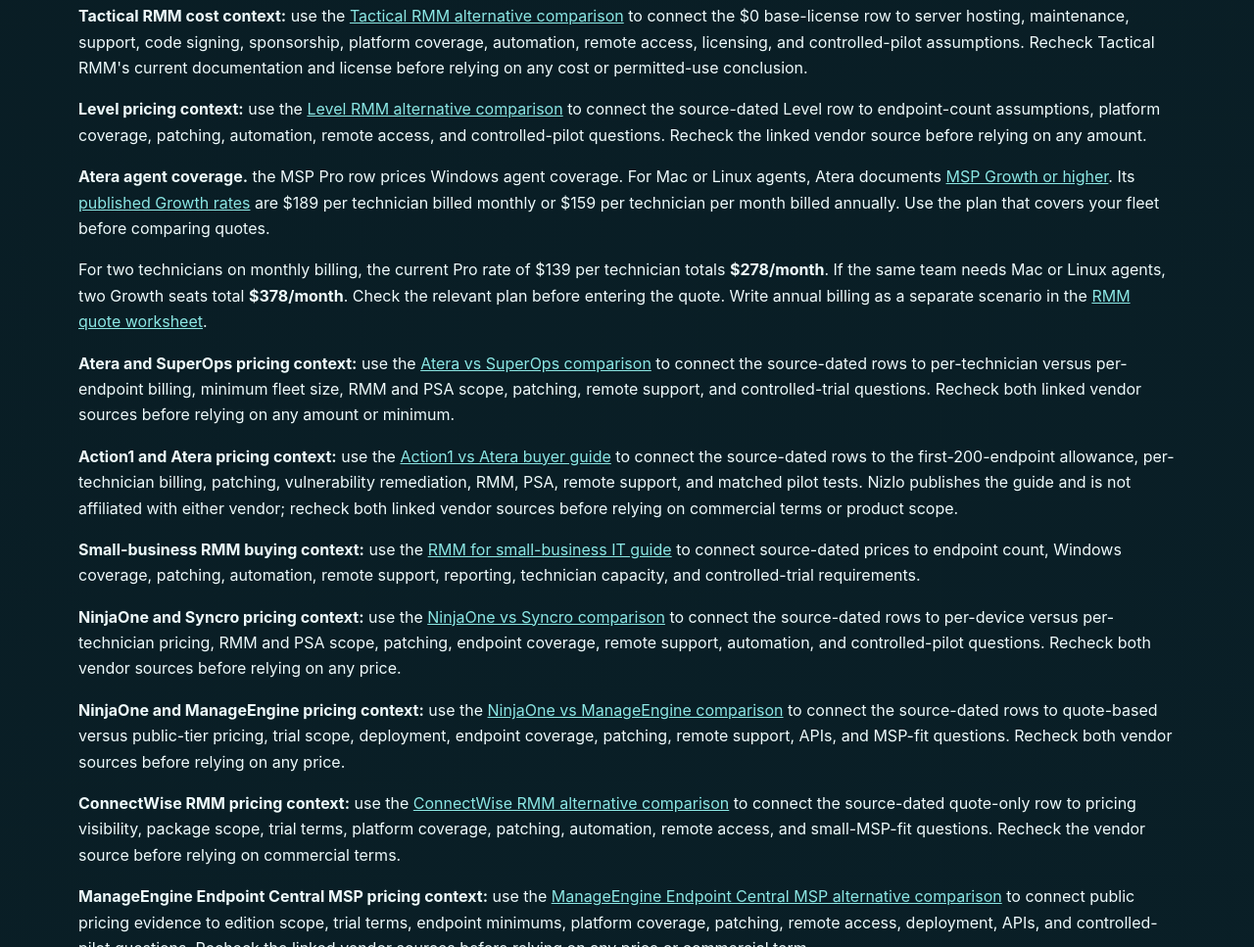
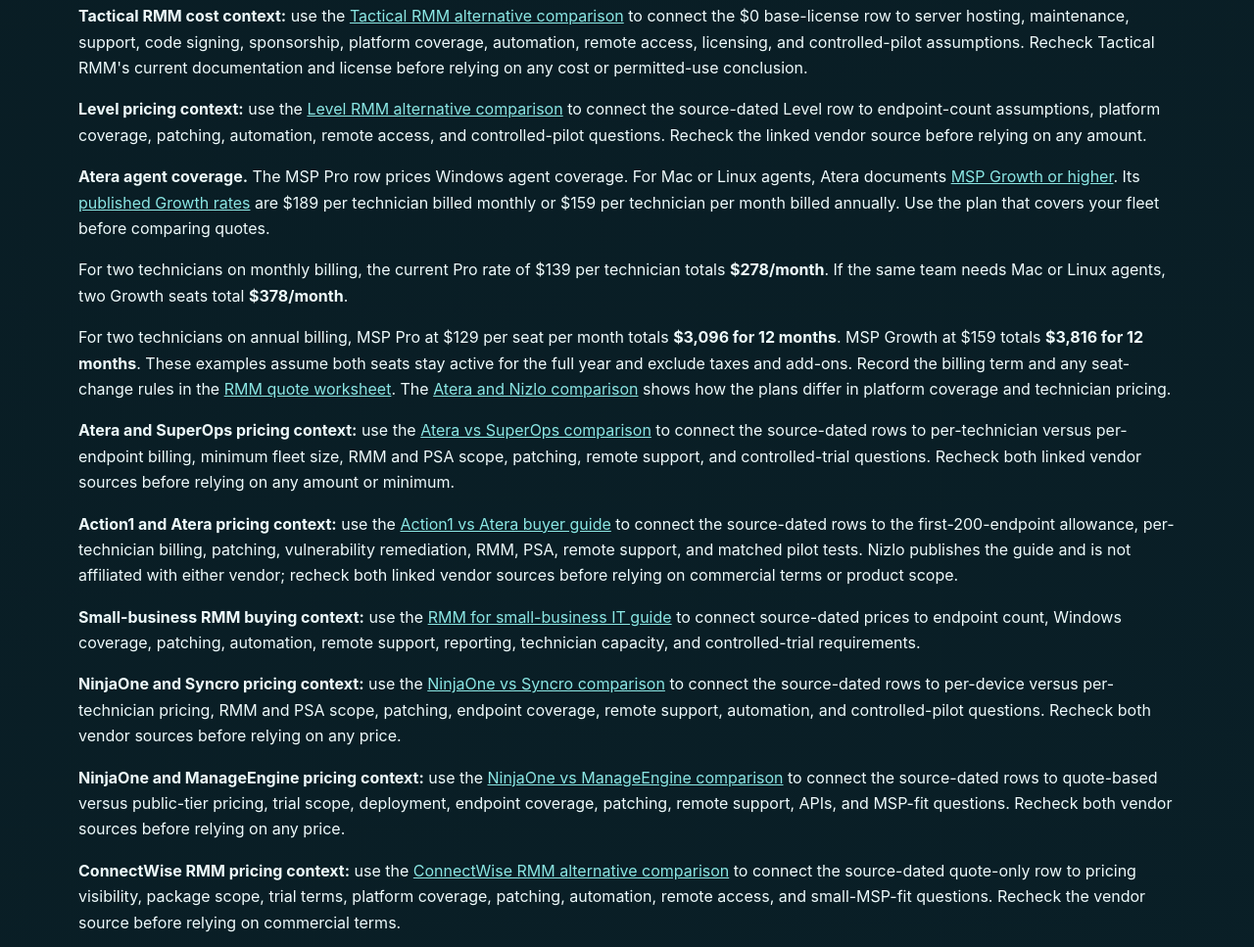
Before and after one commit to izikipizi/nizlo-msp-operations-resources, a plain HTML site: page docs/public-rmm-pricing-dataset.html in a window 1280 px wide. Shown: the part 8123-9090 px from the top of the page at 98% size. Drawn offline with Linux system fonts and the light colour scheme.

Commit message:
Show annual Atera MSP quote totals

```diff
--- a/docs/public-rmm-pricing-dataset.html
+++ b/docs/public-rmm-pricing-dataset.html
@@ -260,8 +260,9 @@
 
       <p><strong>Tactical RMM cost context:</strong> use the <a href="https://nizlo.com/compare/tactical-rmm-alternative?utm_source=github_pages&amp;utm_medium=authority_bridge&amp;utm_campaign=tactical_rmm_alternative&amp;utm_content=pricing_dataset">Tactical RMM alternative comparison</a> to connect the $0 base-license row to server hosting, maintenance, support, code signing, sponsorship, platform coverage, automation, remote access, licensing, and controlled-pilot assumptions. Recheck Tactical RMM's current documentation and license before relying on any cost or permitted-use conclusion.</p>
       <p><strong>Level pricing context:</strong> use the <a href="https://nizlo.com/compare/level-rmm-alternative?utm_source=github_pages&amp;utm_medium=authority_bridge&amp;utm_campaign=level_rmm_alternative&amp;utm_content=pricing_dataset">Level RMM alternative comparison</a> to connect the source-dated Level row to endpoint-count assumptions, platform coverage, patching, automation, remote access, and controlled-pilot questions. Recheck the linked vendor source before relying on any amount.</p>
-      <p id="atera-mixed-fleet-cost"><strong>Atera agent coverage.</strong> the MSP Pro row prices Windows agent coverage. For Mac or Linux agents, Atera documents <a href="https://support.atera.com/hc/en-us/articles/6126425949340-Difference-between-the-MSP-and-IT-Department-products">MSP Growth or higher</a>. Its <a href="https://www.atera.com/msp-pricing/">published Growth rates</a> are $189 per technician billed monthly or $159 per technician per month billed annually. Use the plan that covers your fleet before comparing quotes.</p>
-      <p>For two technicians on monthly billing, the current Pro rate of $139 per technician totals <strong>$278/month</strong>. If the same team needs Mac or Linux agents, two Growth seats total <strong>$378/month</strong>. Check the relevant plan before entering the quote. Write annual billing as a separate scenario in the <a href="rmm-quote-comparison-worksheet.html#quote-example">RMM quote worksheet</a>.</p>
+      <p id="atera-mixed-fleet-cost"><strong>Atera agent coverage.</strong> The MSP Pro row prices Windows agent coverage. For Mac or Linux agents, Atera documents <a href="https://support.atera.com/hc/en-us/articles/6126425949340-Difference-between-the-MSP-and-IT-Department-products">MSP Growth or higher</a>. Its <a href="https://www.atera.com/msp-pricing/">published Growth rates</a> are $189 per technician billed monthly or $159 per technician per month billed annually. Use the plan that covers your fleet before comparing quotes.</p>
+      <p>For two technicians on monthly billing, the current Pro rate of $139 per technician totals <strong>$278/month</strong>. If the same team needs Mac or Linux agents, two Growth seats total <strong>$378/month</strong>.</p>
+      <p>For two technicians on annual billing, MSP Pro at $129 per seat per month totals <strong>$3,096 for 12 months</strong>. MSP Growth at $159 totals <strong>$3,816 for 12 months</strong>. These examples assume both seats stay active for the full year and exclude taxes and add-ons. Record the billing term and any seat-change rules in the <a href="rmm-quote-comparison-worksheet.html#quote-example">RMM quote worksheet</a>. The <a href="https://nizlo.com/compare/atera-alternative?utm_source=github_pages&amp;utm_medium=dataset&amp;utm_campaign=atera_alternative&amp;utm_content=annual_quote#atera-vs-nizlo">Atera and Nizlo comparison</a> shows how the plans differ in platform coverage and technician pricing.</p>
       <p><strong>Atera and SuperOps pricing context:</strong> use the <a href="https://nizlo.com/compare/atera-vs-superops?utm_source=github_pages&amp;utm_medium=authority_bridge&amp;utm_campaign=atera_vs_superops&amp;utm_content=pricing_dataset">Atera vs SuperOps comparison</a> to connect the source-dated rows to per-technician versus per-endpoint billing, minimum fleet size, RMM and PSA scope, patching, remote support, and controlled-trial questions. Recheck both linked vendor sources before relying on any amount or minimum.</p>
       <p><strong>Action1 and Atera pricing context:</strong> use the <a href="https://nizlo.com/compare/action1-vs-atera?utm_source=github_pages&amp;utm_medium=authority_bridge&amp;utm_campaign=action1_vs_atera&amp;utm_content=pricing_dataset">Action1 vs Atera buyer guide</a> to connect the source-dated rows to the first-200-endpoint allowance, per-technician billing, patching, vulnerability remediation, RMM, PSA, remote support, and matched pilot tests. Nizlo publishes the guide and is not affiliated with either vendor; recheck both linked vendor sources before relying on commercial terms or product scope.</p>
       <p><strong>Small-business RMM buying context:</strong> use the <a href="https://nizlo.com/solutions/rmm-for-small-business?utm_source=github_pages&amp;utm_medium=authority_bridge&amp;utm_campaign=rmm_for_small_business&amp;utm_content=pricing_dataset">RMM for small-business IT guide</a> to connect source-dated prices to endpoint count, Windows coverage, patching, automation, remote support, reporting, technician capacity, and controlled-trial requirements.</p>
```
